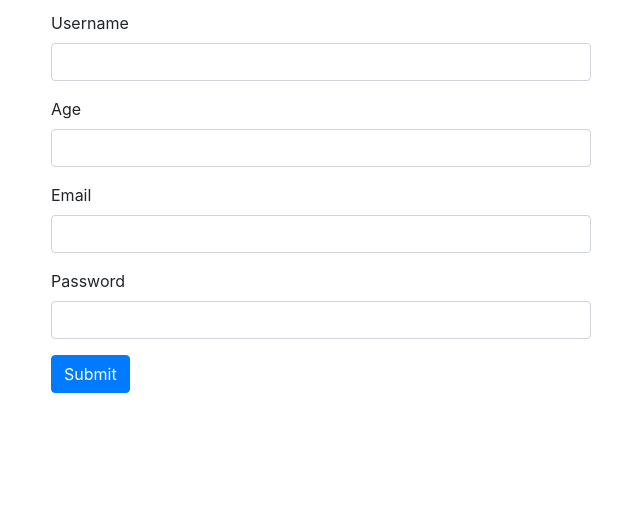
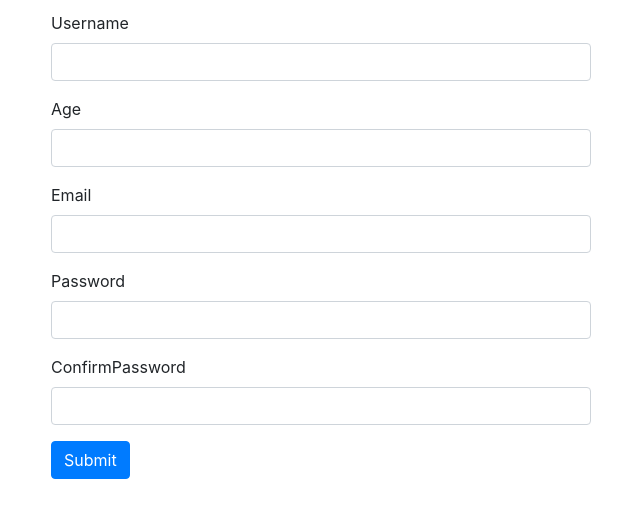
Before and after one commit to San-tosh/login-form, a plain HTML site: page index.html in a window 1280 px wide. Shown: the part 94-612 px from the top of the page, without its empty margins (319-959 px from the left). Drawn offline with nearby package versions, Linux system fonts and the light colour scheme.

Commit message:
confirmpassword

```diff
--- a/index.html
+++ b/index.html
@@ -52,6 +52,14 @@
                             class="form-control">
                 </div>
 
+	 <div class="form-group">
+
+                    <label for="confirmpassword">ConfirmPassword</label>
+                    <input
+                            type="password"
+                            id="confirmpassword"
+                            class="form-control">
+                </div>
                 <button class="btn btn-primary">Submit</button>
 
             </div>
```
